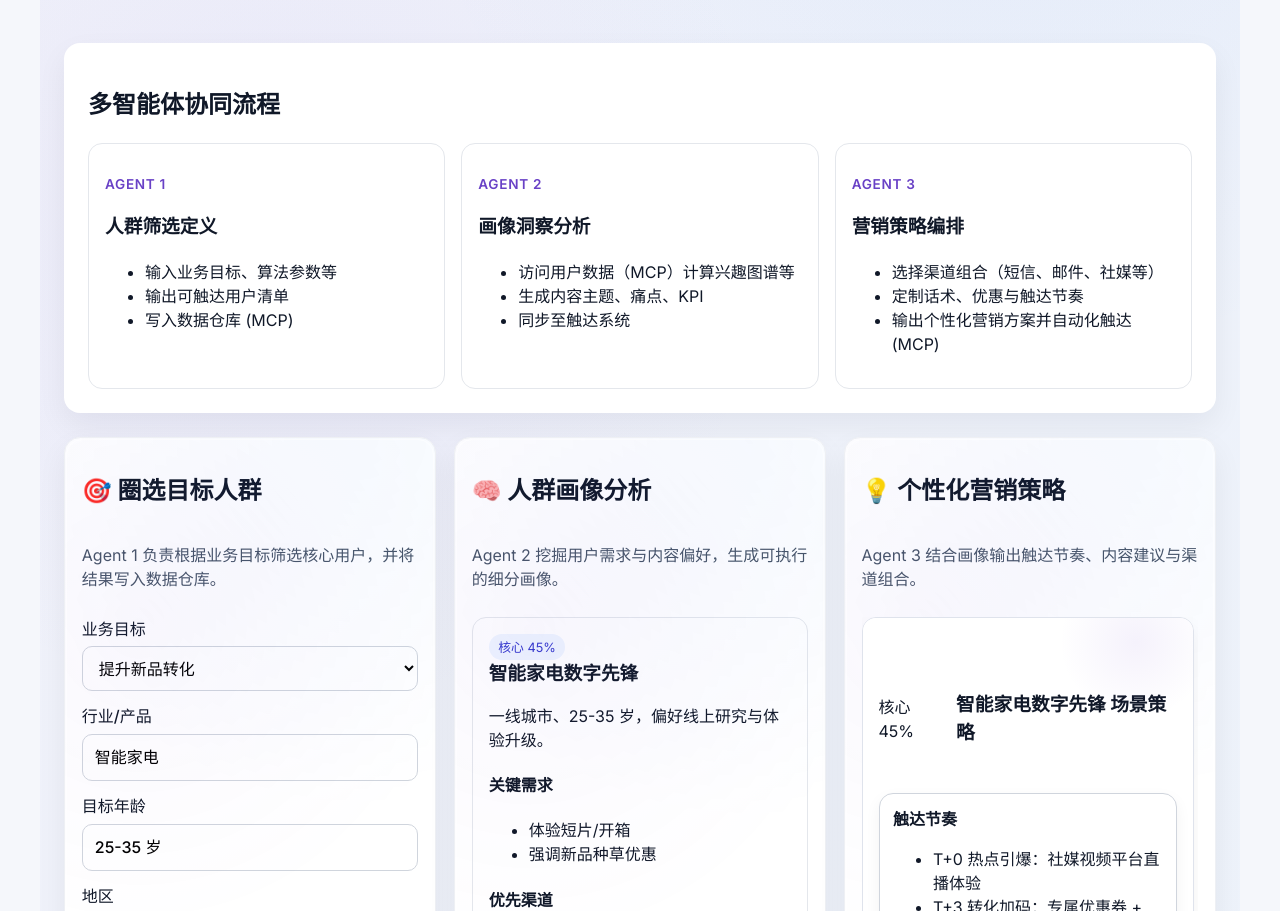
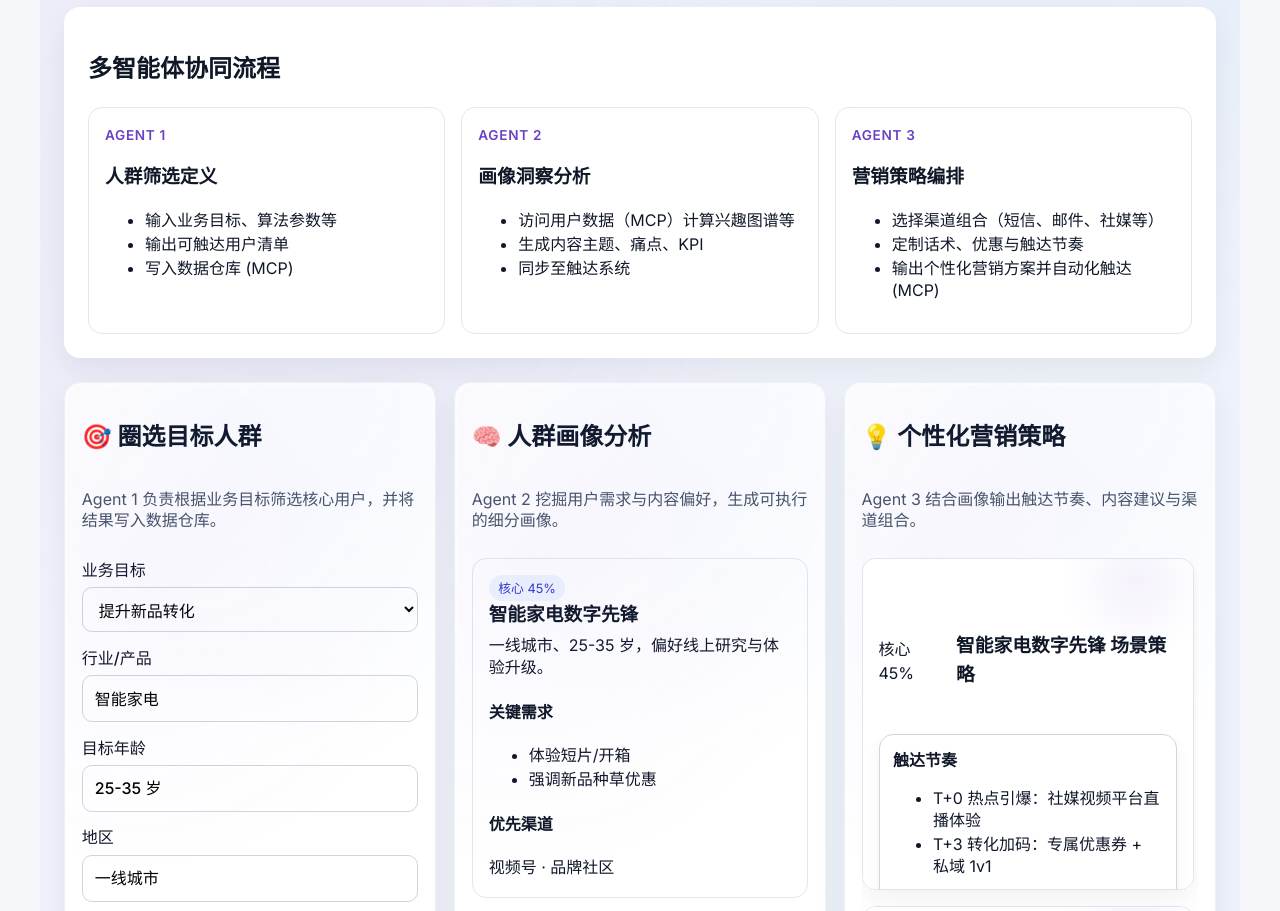
Before and after one commit to wuyuhhhhh/codex_test, a plain HTML site: page index.html in a window 1280 px wide. Shown: the part 220-1131 px from the top of the page. Drawn offline with Linux system fonts and the light colour scheme.

Commit message:
Tighten line spacing and equalize card heights

```diff
--- a/styles.css
+++ b/styles.css
@@ -60,14 +60,14 @@ main {
   max-width: 1200px;
   margin: 1.5rem auto 0;
   gap: 1.1rem;
-  align-items: start;
+  align-items: stretch;
 }
 
 .module {
   display: flex;
   flex-direction: column;
   gap: 0.6rem;
-  min-height: auto;
+  min-height: 100%;
   background: white;
   border-radius: 16px;
   padding: 1rem 1.05rem;
@@ -100,6 +100,13 @@ main {
   margin-top: 0.25rem;
   margin-bottom: 1rem;
   color: #475467;
+}
+
+p,
+li {
+  line-height: 1.35;
+  margin-top: 0.15rem;
+  margin-bottom: 0.15rem;
 }
 
 form {
```
